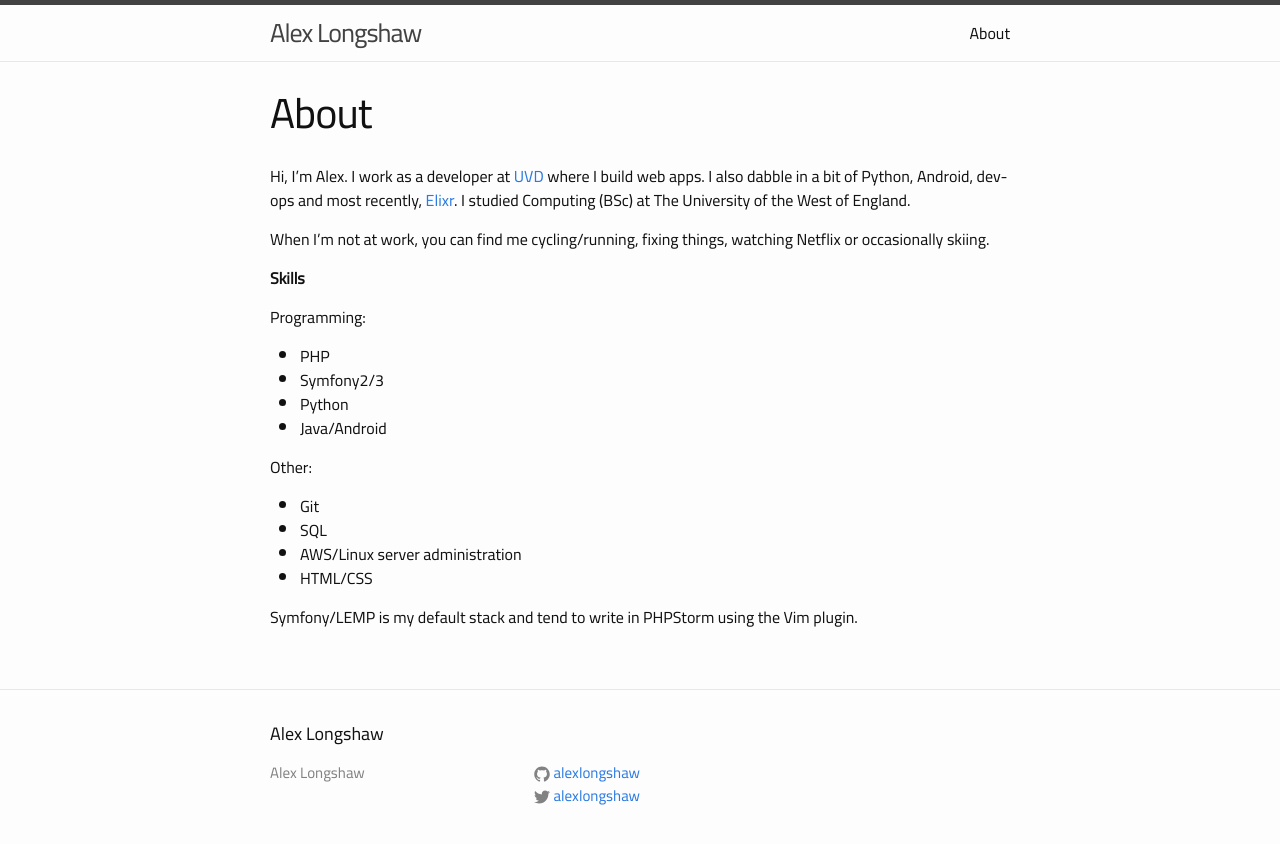
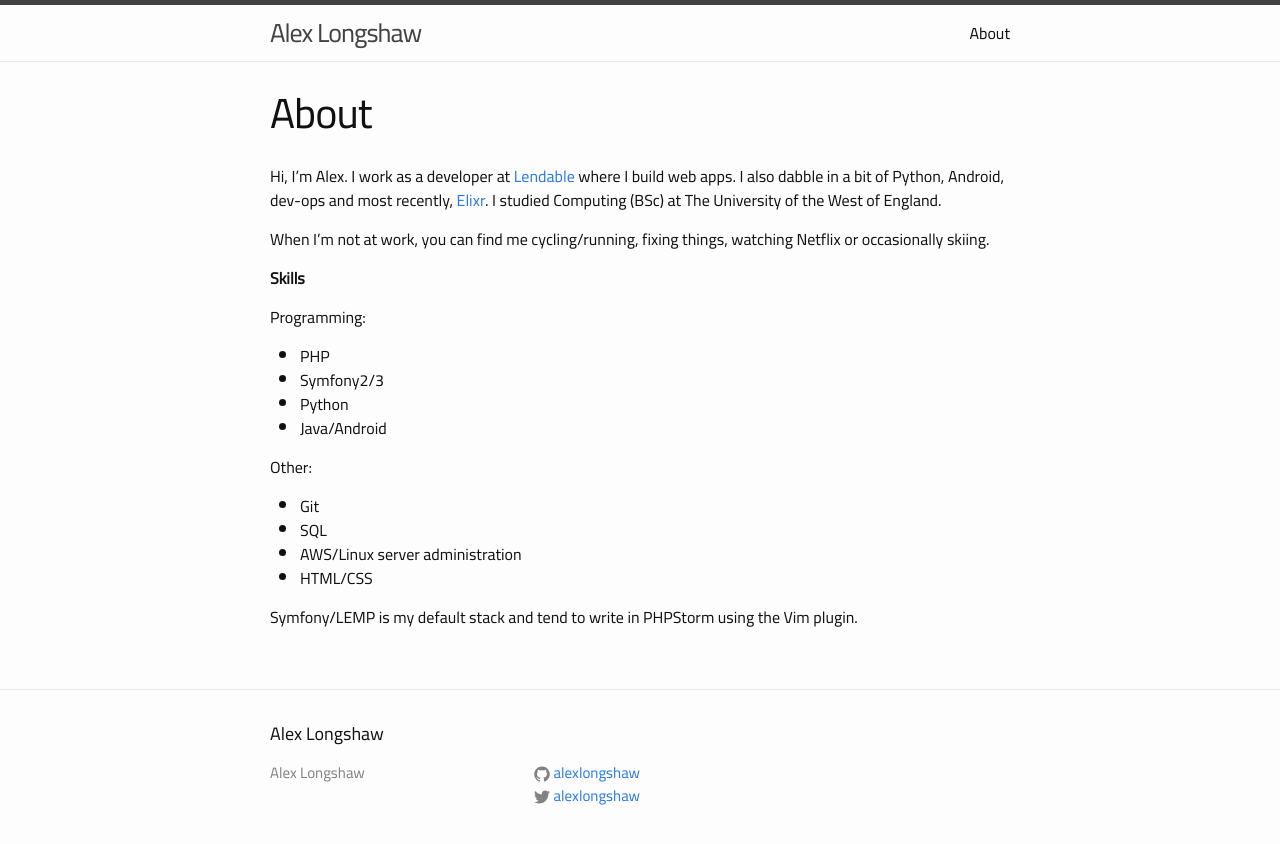
Before and after one commit to alexlongshaw/alexlongshaw.github.io, a Jekyll site: the page built from about.md, in a window 1280 px wide. Shown: the top 844 px of the page. Built offline with Jekyll 4.4.1, drawn with Linux system fonts in a browser that asks for light colours.

Commit message:
Update current job

```diff
--- a/about.md
+++ b/about.md
@@ -4,7 +4,7 @@ title: About
 permalink: /about/
 ---
 
-Hi, I'm Alex. I work as a developer at [UVD](http://uvd.co.uk/) where I build web apps. I also dabble in a bit of Python, Android, dev-ops and most recently, [Elixr](http://elixir-lang.org/). I studied Computing (BSc) at The University of the West of England.
+Hi, I'm Alex. I work as a developer at [Lendable](https://www.lendable.co.uk/) where I build web apps. I also dabble in a bit of Python, Android, dev-ops and most recently, [Elixr](http://elixir-lang.org/). I studied Computing (BSc) at The University of the West of England.
 
 When I'm not at work, you can find me cycling/running, fixing things, watching Netflix or occasionally skiing.
 
--- a/index.html
+++ b/index.html
@@ -5,7 +5,7 @@ layout: default
 <div class="home">
 
   <h1 class="post-title">Hi, I'm Alex</h1>
-  <h2>Developer at UVD</h2>
+  <h2>Developer at Lendable</h2>
 
   <ul class="post-list">
     {% for post in site.posts %}
```
